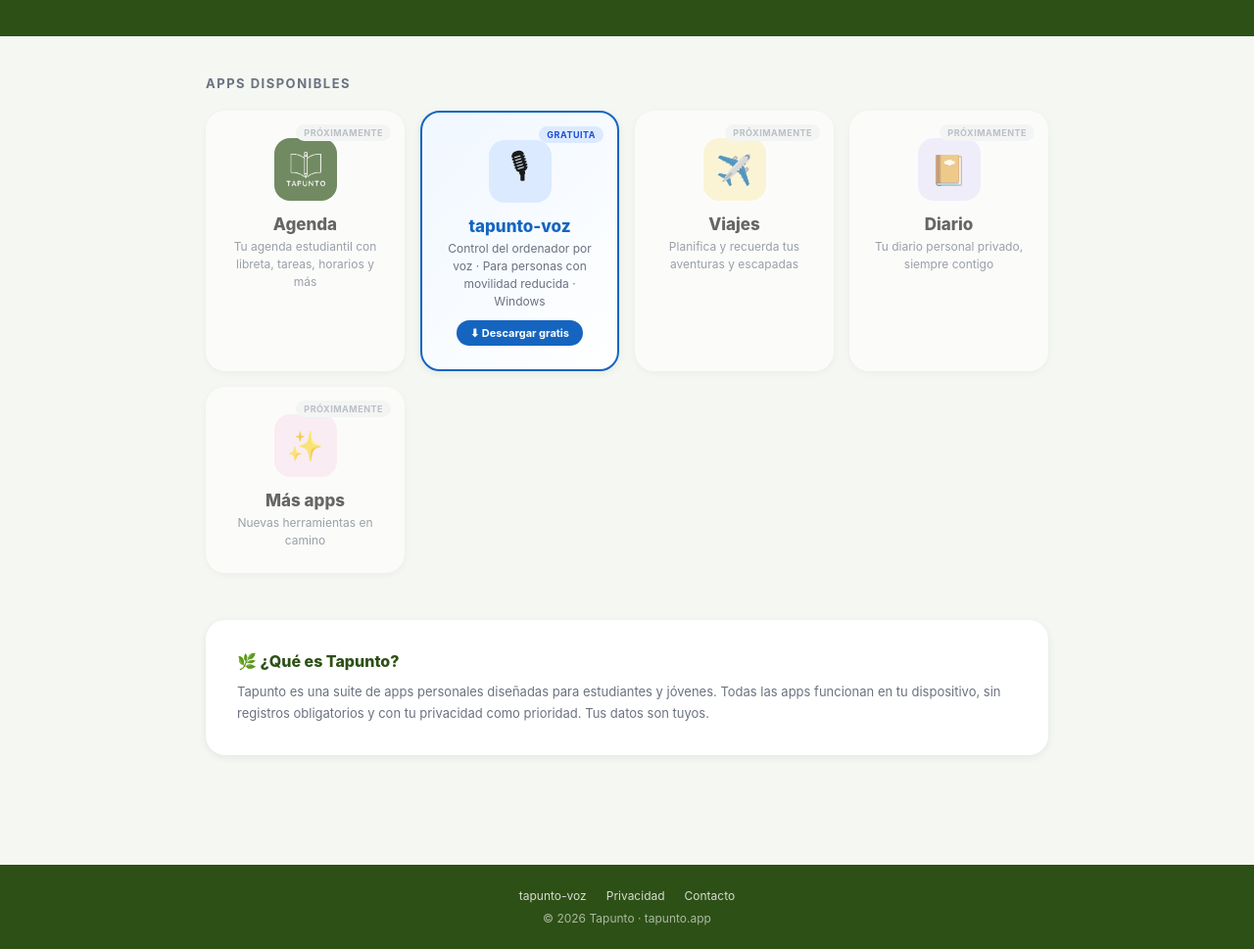
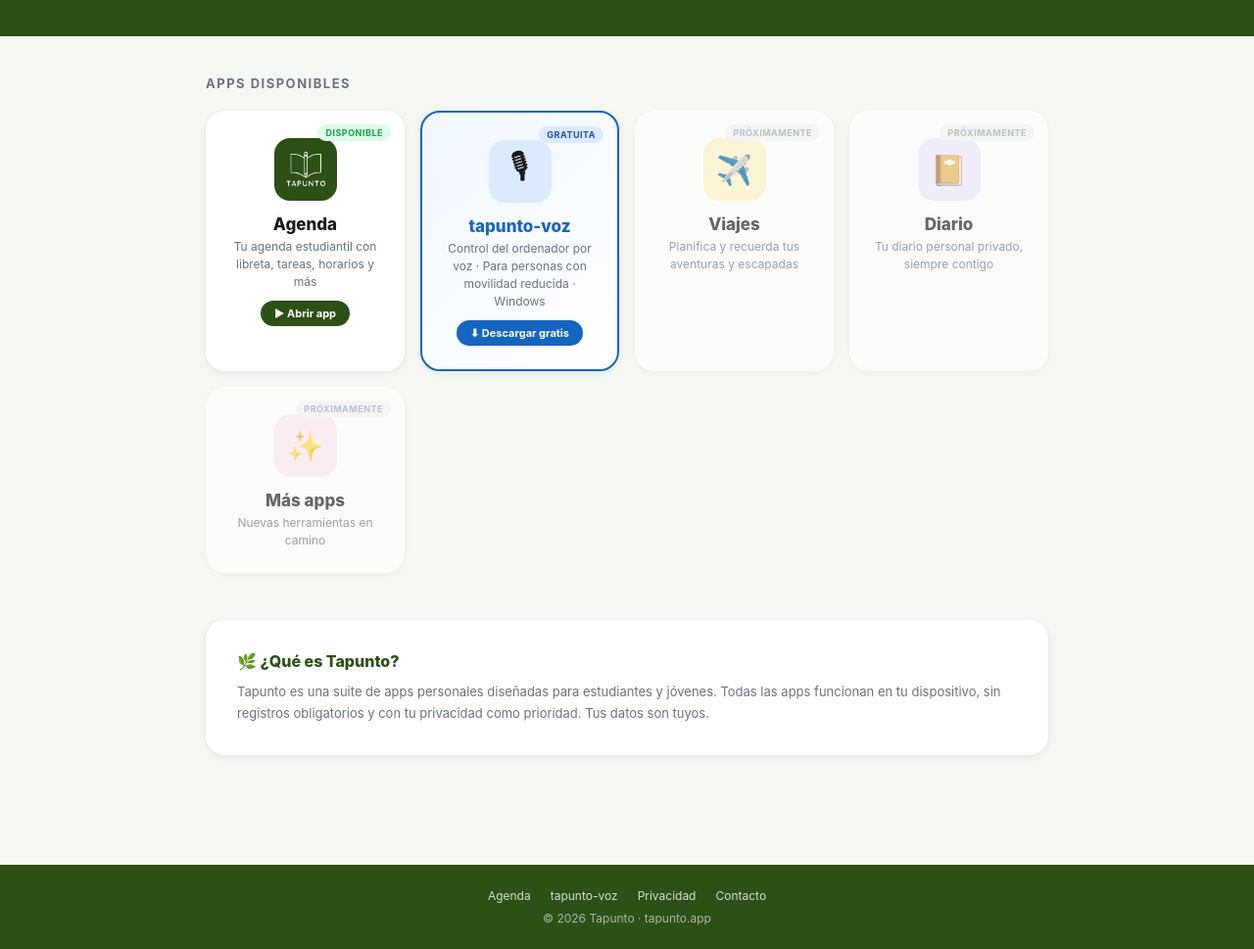
Before and after one commit to Nitaliss/AGENDALY, a plain HTML site: page index.html in a window 1280 px wide. Shown: the part 153-1122 px from the top of the page at 98% size. Drawn offline with Linux system fonts and the light colour scheme.

Commit message:
Add files via upload

```diff
--- a/index.html
+++ b/index.html
@@ -74,12 +74,13 @@
   <div class="grid">
 
     <!-- AGENDA -->
-    <div class="app-card soon">
-      <span class="badge badge-soon">Próximamente</span>
+    <a href="agenda/" class="app-card">
+      <span class="badge badge-live">Disponible</span>
       <div class="app-icon"><img src="agenda/icon-192.png" alt="Agenda"></div>
       <div class="app-name">Agenda</div>
       <div class="app-desc">Tu agenda estudiantil con libreta, tareas, horarios y más</div>
-    </div>
+      <span class="btn-download" style="background:#2D5016;">▶ Abrir app</span>
+    </a>
 
     <!-- TAPUNTO-VOZ — nueva tarjeta destacada -->
     <a href="tapunto-voz/" class="app-card tapunto-voz">
@@ -125,6 +126,7 @@
 
 <footer>
   <div class="links">
+    <a href="agenda/">Agenda</a>
     <a href="tapunto-voz/">tapunto-voz</a>
     <a href="privacidad.html">Privacidad</a>
     <a href="mailto:tapunto.soporte@gmail.com">Contacto</a>
```
